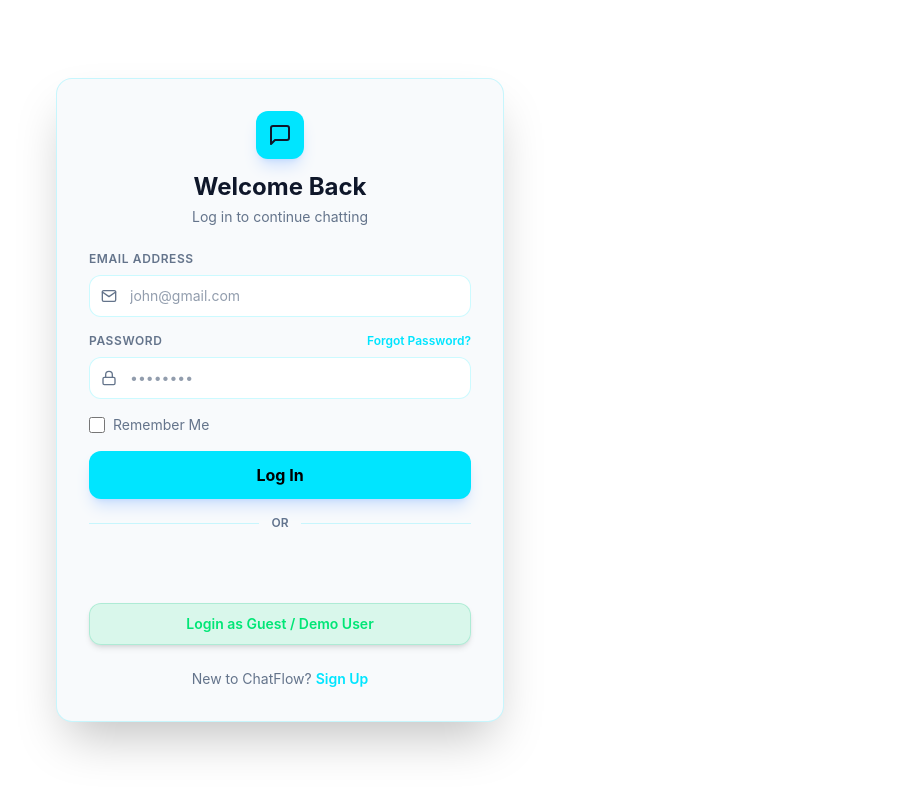
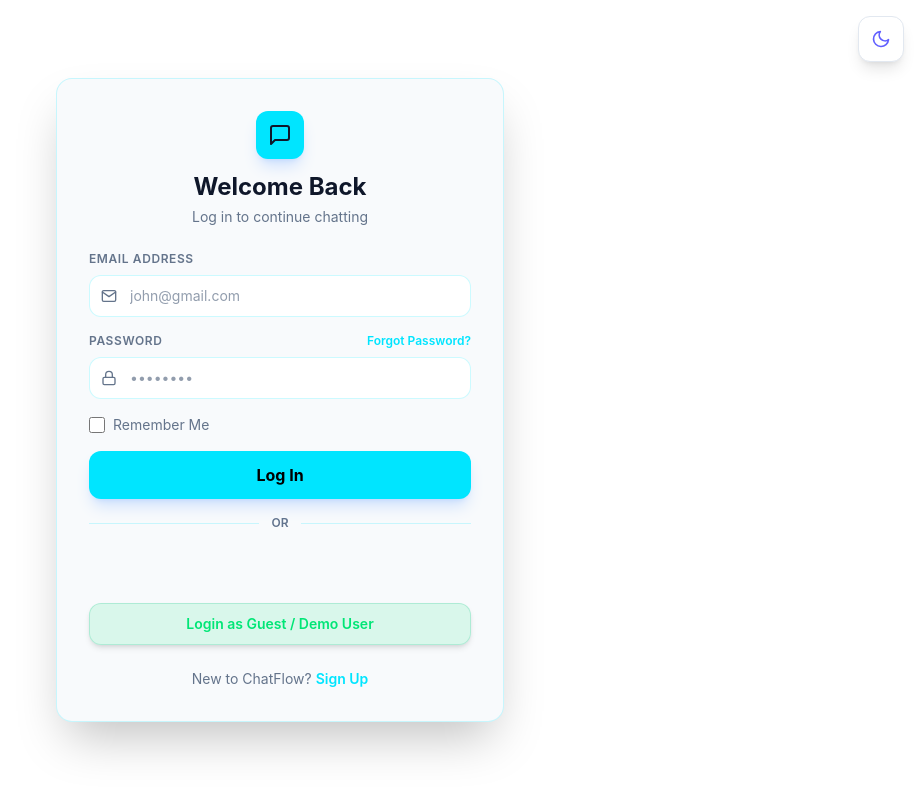
Before and after one commit to dheerajpalhani/realtime-chat-day22, a React (Vite) app in the folder client/: page /login in a window 1280 px wide. Shown: the top 794 px of the page, without its empty margins (360-1280 px from the left). Built offline with nearby package versions, Linux system fonts and the light colour scheme; no server answers.

Commit message:
add dark mode switches

```diff
--- a/client/src/components/layout/Navbar.jsx
+++ b/client/src/components/layout/Navbar.jsx
@@ -1,10 +1,12 @@
 import { Link } from 'react-router-dom';
 import { useAuthStore } from '../../store/authStore.js';
-import { FiLogOut, FiUser, FiMessageSquare } from 'react-icons/fi';
+import { useThemeStore } from '../../store/themeStore.js';
+import { FiLogOut, FiUser, FiMessageSquare, FiSun, FiMoon } from 'react-icons/fi';
 import toast from 'react-hot-toast';
 
 const Navbar = () => {
   const { user, logout } = useAuthStore();
+  const { theme, toggleTheme } = useThemeStore();
 
   const handleLogout = async () => {
     try {
@@ -49,6 +51,15 @@ const Navbar = () => {
           </Link>
         )}
 
+        {/* Theme Toggle Button */}
+        <button
+          onClick={toggleTheme}
+          className="p-3 rounded-xl bg-slate-100 dark:bg-[#1E293B] hover:bg-slate-200 dark:hover:bg-[#334155] border border-slate-200 dark:border-white/5 text-slate-600 dark:text-slate-300 transition-all duration-300 shadow-md cursor-pointer"
+          title={theme === 'dark' ? 'Switch to Light Mode' : 'Switch to Dark Mode'}
+        >
+          {theme === 'dark' ? <FiSun className="w-4 h-4 text-amber-400" /> : <FiMoon className="w-4 h-4 text-indigo-500" />}
+        </button>
+
         <button
           onClick={handleLogout}
           className="p-3 rounded-xl bg-red-500/10 text-red-400 hover:bg-red-500 hover:text-white border border-red-500/20 transition-all duration-300 shadow-md shadow-red-500/5 cursor-pointer"
--- a/client/src/pages/Login.jsx
+++ b/client/src/pages/Login.jsx
@@ -3,7 +3,8 @@ import { useForm } from 'react-hook-form';
 import { Link, useNavigate } from 'react-router-dom';
 import { useAuthStore } from '../store/authStore.js';
 import { motion } from 'framer-motion';
-import { FiMail, FiLock, FiMessageSquare } from 'react-icons/fi';
+import { useThemeStore } from '../store/themeStore.js';
+import { FiMail, FiLock, FiMessageSquare, FiSun, FiMoon } from 'react-icons/fi';
 import toast from 'react-hot-toast';
 
 const Login = () => {
@@ -12,6 +13,7 @@ const Login = () => {
   const authLoginWithGoogle = useAuthStore((state) => state.loginWithGoogle);
   const loading = useAuthStore((state) => state.loading);
   const navigate = useNavigate();
+  const { theme, toggleTheme } = useThemeStore();
 
   useEffect(() => {
     const initGoogle = () => {
@@ -106,7 +108,19 @@ const Login = () => {
   };
 
   return (
-    <div className="min-h-screen bg-[#0F172A] flex items-center justify-center p-4">
+    <div className="min-h-screen bg-[#0F172A] flex items-center justify-center p-4 relative">
+      {/* Floating Theme Toggle */}
+      <div className="absolute top-4 right-4 z-50">
+        <button
+          onClick={toggleTheme}
+          type="button"
+          className="p-3 rounded-xl bg-white dark:bg-[#1E293B] hover:bg-slate-100 dark:hover:bg-[#334155] border border-slate-200 dark:border-white/5 text-slate-600 dark:text-slate-300 transition-all duration-300 shadow-lg cursor-pointer"
+          title={theme === 'dark' ? 'Switch to Light Mode' : 'Switch to Dark Mode'}
+        >
+          {theme === 'dark' ? <FiSun className="w-5 h-5 text-amber-400" /> : <FiMoon className="w-5 h-5 text-indigo-500" />}
+        </button>
+      </div>
+
       <motion.div
         initial={{ opacity: 0, y: 20 }}
         animate={{ opacity: 1, y: 0 }}
--- a/client/src/pages/Register.jsx
+++ b/client/src/pages/Register.jsx
@@ -3,7 +3,8 @@ import { useForm } from 'react-hook-form';
 import { Link, useNavigate } from 'react-router-dom';
 import { useAuthStore } from '../store/authStore.js';
 import { motion } from 'framer-motion';
-import { FiUser, FiMail, FiLock, FiMessageSquare } from 'react-icons/fi';
+import { useThemeStore } from '../store/themeStore.js';
+import { FiUser, FiMail, FiLock, FiMessageSquare, FiSun, FiMoon } from 'react-icons/fi';
 import toast from 'react-hot-toast';
 
 const Register = () => {
@@ -12,6 +13,7 @@ const Register = () => {
   const authLoginWithGoogle = useAuthStore((state) => state.loginWithGoogle);
   const loading = useAuthStore((state) => state.loading);
   const navigate = useNavigate();
+  const { theme, toggleTheme } = useThemeStore();
 
   const password = watch('password');
 
@@ -67,7 +69,19 @@ const Register = () => {
   };
 
   return (
-    <div className="min-h-screen bg-[#0F172A] flex items-center justify-center p-4">
+    <div className="min-h-screen bg-[#0F172A] flex items-center justify-center p-4 relative">
+      {/* Floating Theme Toggle */}
+      <div className="absolute top-4 right-4 z-50">
+        <button
+          onClick={toggleTheme}
+          type="button"
+          className="p-3 rounded-xl bg-white dark:bg-[#1E293B] hover:bg-slate-100 dark:hover:bg-[#334155] border border-slate-200 dark:border-white/5 text-slate-600 dark:text-slate-300 transition-all duration-300 shadow-lg cursor-pointer"
+          title={theme === 'dark' ? 'Switch to Light Mode' : 'Switch to Dark Mode'}
+        >
+          {theme === 'dark' ? <FiSun className="w-5 h-5 text-amber-400" /> : <FiMoon className="w-5 h-5 text-indigo-500" />}
+        </button>
+      </div>
+
       <motion.div
         initial={{ opacity: 0, y: 20 }}
         animate={{ opacity: 1, y: 0 }}
```
